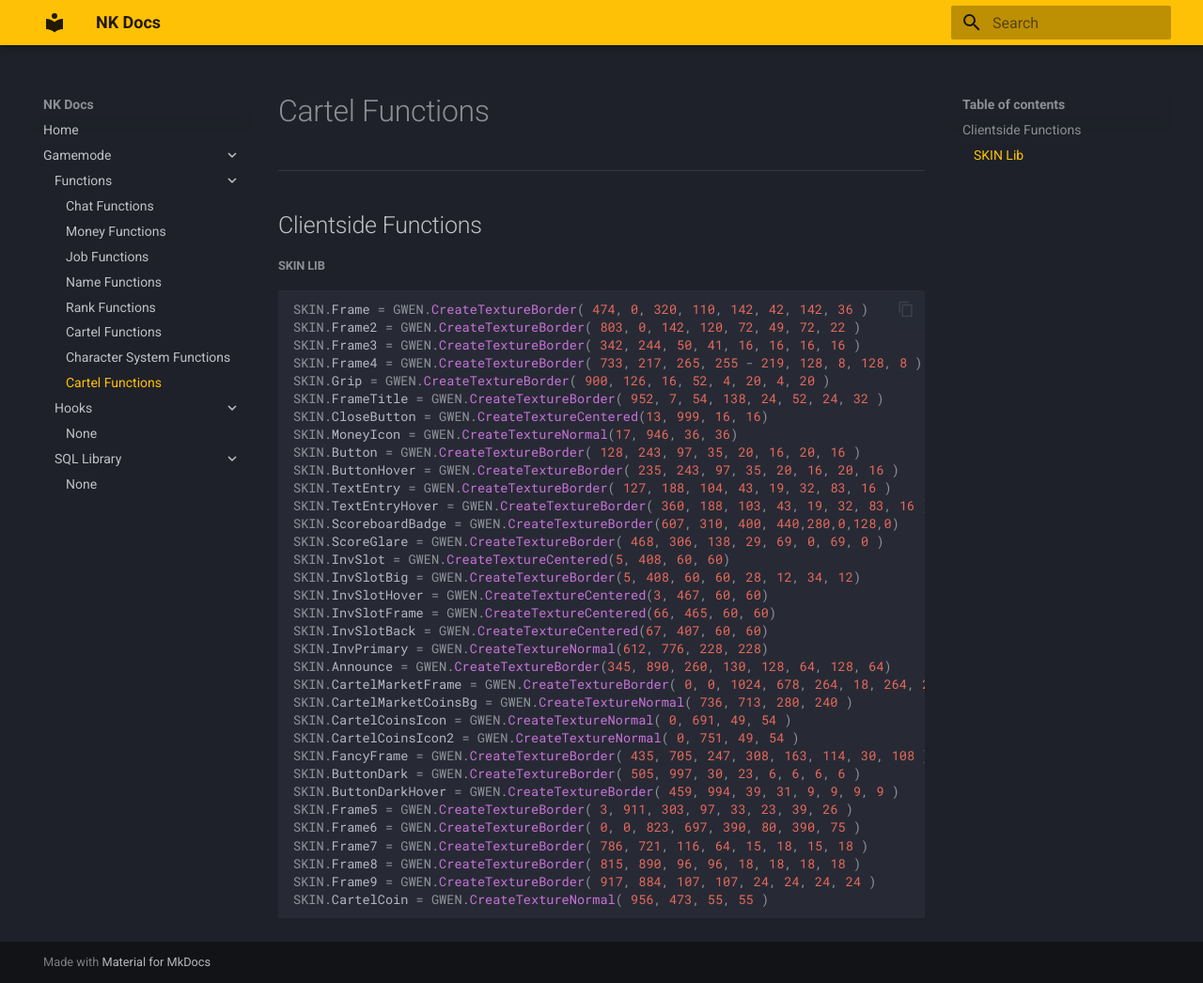
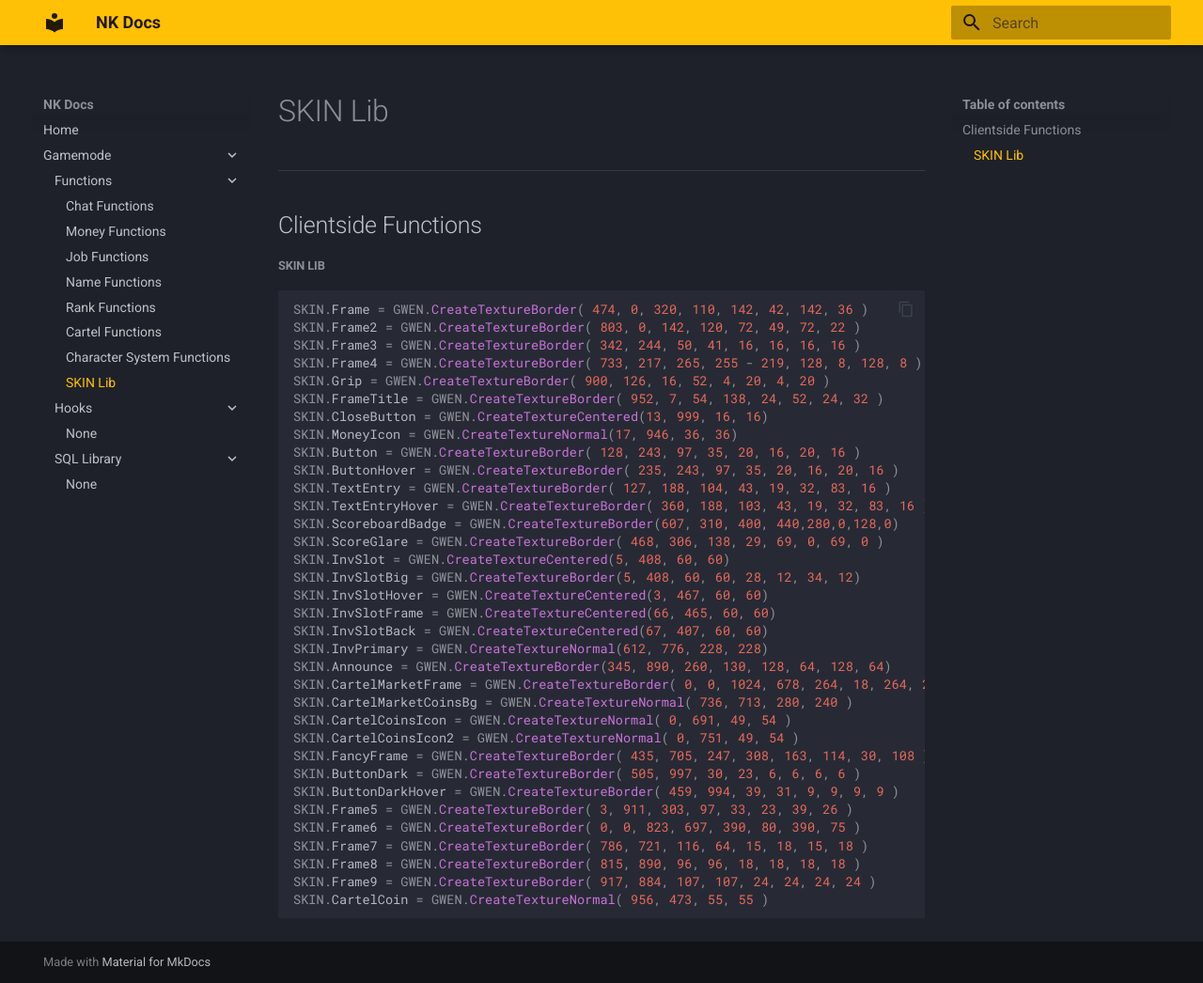
Before and after one commit to xCraith/nkdocs, an MkDocs documentation site: the page built from docs/skinlib.md, in a window 1280 px wide and 1046 px high. Shown: the whole window at 94% size. Built offline with MkDocs 1.6.1 and Material for MkDocs 9.7.7, drawn with Linux system fonts in a browser that asks for light colours.

Commit message:
SKIn Lib fix

```diff
--- a/docs/skinlib.md
+++ b/docs/skinlib.md
@@ -1,4 +1,4 @@
-# Cartel Functions
+# SKIN Lib
 
 ------------
 
```
